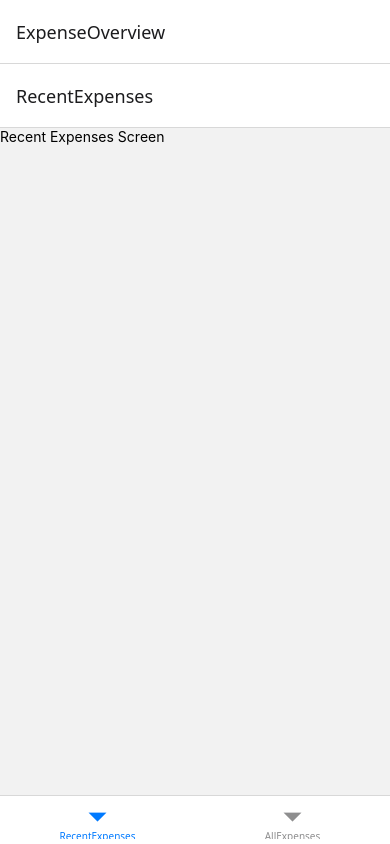
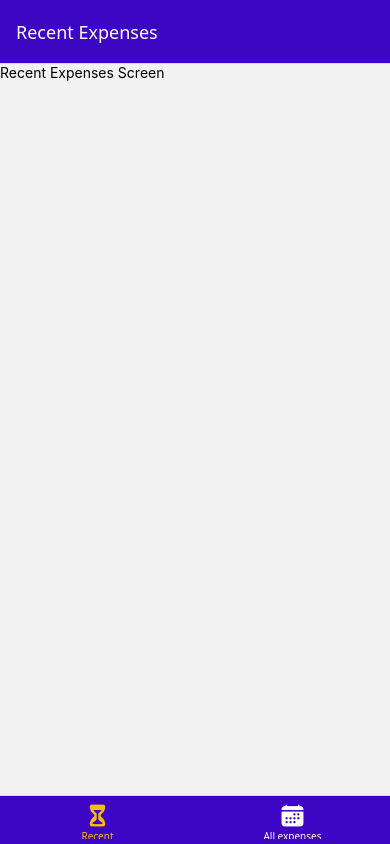
Before and after one commit to Voidcoolis/ExpenseTrackerApp, a React Native app: screen / in a window 390 px wide. Built offline with nearby package versions, Linux system fonts and the light colour scheme.

Commit message:
added a global color file & configured navigation

```diff
--- a/App.js
+++ b/App.js
@@ -1,19 +1,47 @@
-import { createBottomTabNavigator } from '@react-navigation/bottom-tabs';
-import { createStackNavigator } from '@react-navigation/stack';
-import { StatusBar } from 'expo-status-bar';
-import RecentExpenses from './screens/RecentExpenses';
-import AllExpenses from './screens/AllExpenses';
-import { NavigationContainer } from '@react-navigation/native';
-import ManageExpenses from './screens/ManageExpenses';
+import { createBottomTabNavigator } from "@react-navigation/bottom-tabs";
+import { createStackNavigator } from "@react-navigation/stack";
+import { StatusBar } from "expo-status-bar";
+import RecentExpenses from "./screens/RecentExpenses";
+import AllExpenses from "./screens/AllExpenses";
+import { NavigationContainer } from "@react-navigation/native";
+import ManageExpenses from "./screens/ManageExpenses";
+import { GlobalStyles } from "./constants/styles";
+import { Ionicons } from "@expo/vector-icons";
 
 const Stack = createStackNavigator();
 const BottomsTab = createBottomTabNavigator();
 
 function ExpenseOverview() {
   return (
-    <BottomsTab.Navigator>
-      <BottomsTab.Screen name="RecentExpenses" component={RecentExpenses} />
-      <BottomsTab.Screen name="AllExpenses" component={AllExpenses} />
+    <BottomsTab.Navigator
+      screenOptions={{
+        headerStyle: { backgroundColor: GlobalStyles.colors.primary500 },
+        headerTintColor: "white",
+        tabBarStyle: { backgroundColor: GlobalStyles.colors.primary500 },
+        tabBarActiveTintColor: GlobalStyles.colors.accent500,
+        tabBarInactiveTintColor: "white",
+      }}
+    >
+      <BottomsTab.Screen
+        name="RecentExpenses"
+        component={RecentExpenses}
+        options={{
+          title: "Recent Expenses",
+          tabBarLabel: "Recent",
+          tabBarIcon: ({ color, size }) => (
+            <Ionicons name="hourglass" size={size} color={color} />
+          ),
+        }}
+      />
+      <BottomsTab.Screen name="AllExpenses" component={AllExpenses}
+      options={{
+          title: "All Expenses",
+          tabBarLabel: "All expenses",
+          tabBarIcon: ({ color, size }) => (
+            <Ionicons name="calendar" size={size} color={color} />
+          ),
+        }}
+      />
     </BottomsTab.Navigator>
   );
 }
@@ -21,10 +49,14 @@
 export default function App() {
   return (
     <>
-      <StatusBar style="auto" />
+      <StatusBar style="light" />
       <NavigationContainer>
         <Stack.Navigator>
-          <Stack.Screen name="ExpenseOverview" component={ExpenseOverview} />
+          <Stack.Screen
+            name="ExpenseOverview"
+            component={ExpenseOverview}
+            options={{ headerShown: false }}
+          />
           <Stack.Screen name="ManageExpenses" component={ManageExpenses} />
         </Stack.Navigator>
       </NavigationContainer>
--- /dev/null
+++ b/constants/styles.js
@@ -0,0 +1,16 @@
+export const GlobalStyles = {
+   colors: {
+    primary50: '#e4d9fd',
+    primary100: '#c6affc',
+    primary200: '#a281f0',
+    primary400: '#5721d4',
+    primary500: '#3e04c3',
+    primary700: '#2d0689',
+    primary800: '#200364',
+    accent500: '#f7bc0c',
+    error50: '#fcc4e4',
+    error500: '#9b095c',
+    gray500: '#39324a',
+    gray700: '#221c30',
+  },
+};
--- a/package.json
+++ b/package.json
@@ -18,7 +18,8 @@
     "react": "19.0.0",
     "react-native": "0.79.2",
     "react-native-safe-area-context": "5.4.0",
-    "react-native-screens": "~4.10.0"
+    "react-native-screens": "~4.10.0",
+    "react-native-vector-icons": "^10.2.0"
   },
   "devDependencies": {
     "@babel/core": "^7.20.0"
```
Also changed, not shown: 1 other file (tests, documents, lock files or other folders).
